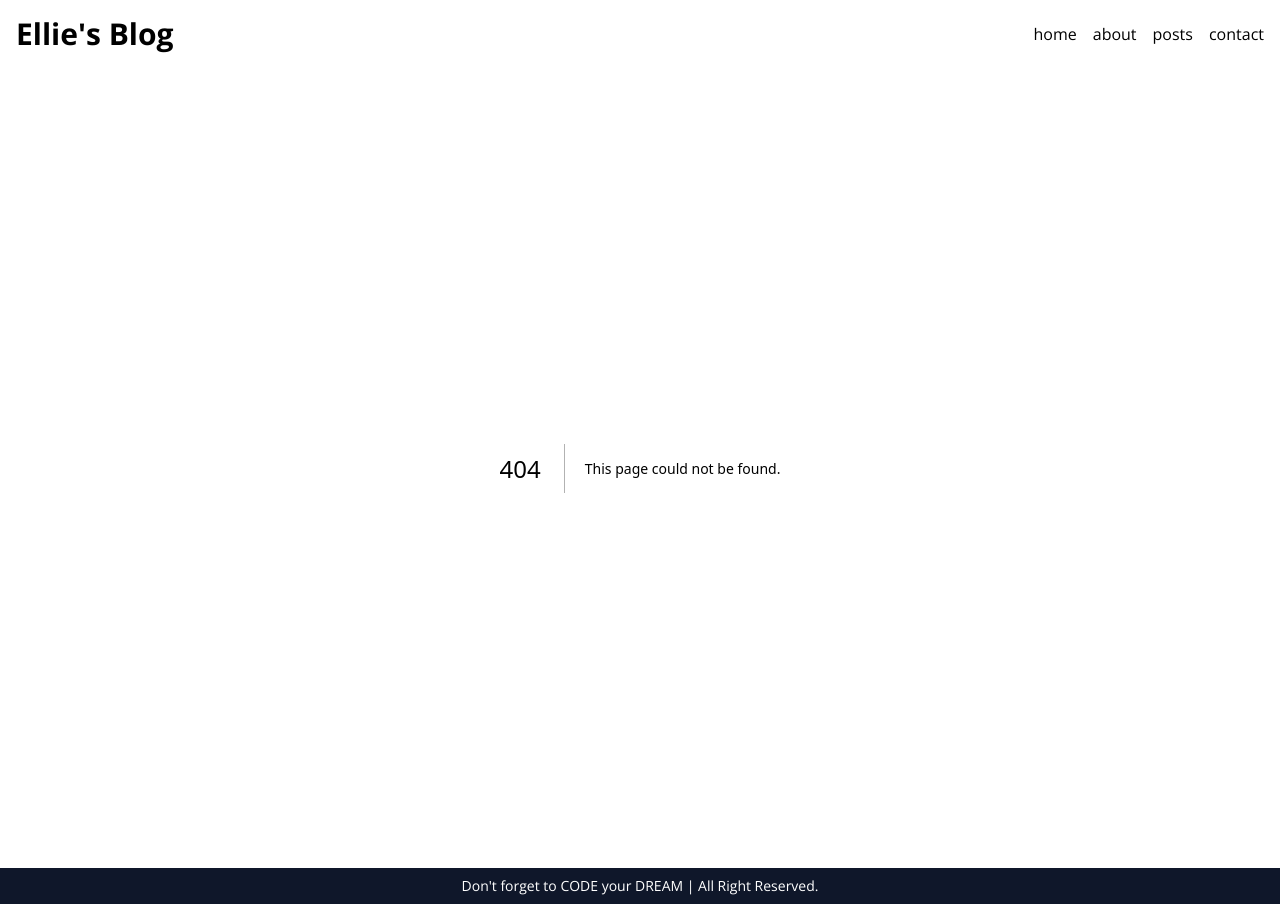
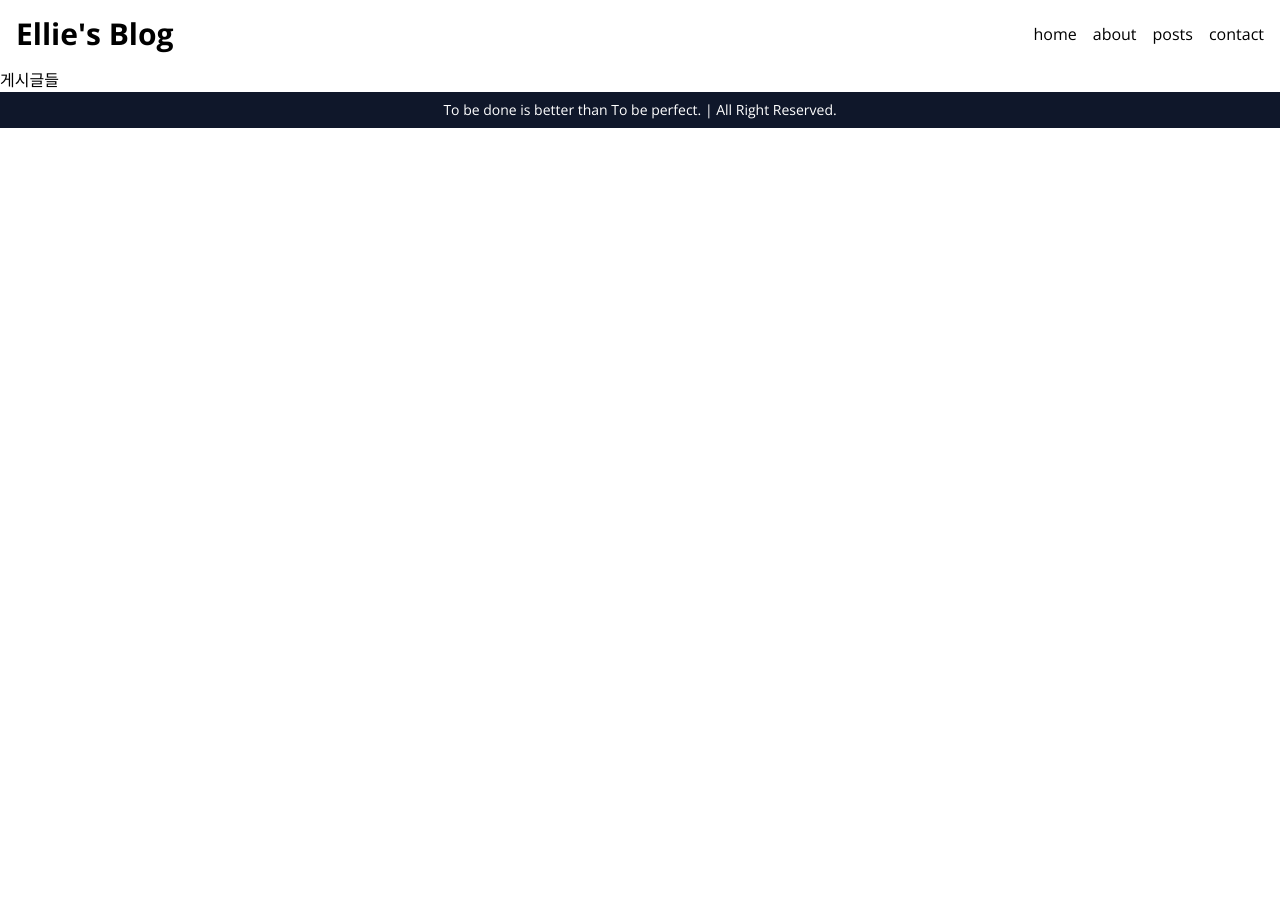
Before and after one commit to softmoca/softmoca, a Next.js app: page /posts in a window 1280 px wide. Before the commit this address had no page. After the commit the page ends 800 px from the top, so only its background shows below. Built offline with nearby package versions, Linux system fonts and the light colour scheme.

Commit message:
fea : header router

```diff
--- /dev/null
+++ b/src/app/about/page.tsx
@@ -0,0 +1,5 @@
+import React from "react";
+
+export default function Aboutpage() {
+  return <div>어바웃</div>;
+}
--- /dev/null
+++ b/src/app/contact/page.tsx
@@ -0,0 +1,5 @@
+import React from "react";
+
+export default function Contactpage() {
+  return <div>컨텍</div>;
+}
--- /dev/null
+++ b/src/app/posts/page.tsx
@@ -0,0 +1,5 @@
+import React from "react";
+
+export default function Postspage() {
+  return <div>게시글들</div>;
+}
--- a/src/components/Footer.tsx
+++ b/src/components/Footer.tsx
@@ -1,7 +1,7 @@
 export default function Footer() {
   return (
     <p className="bg-slate-900 text-white py-2 text-sm text-center">
-      {"Don't forget to CODE your DREAM | All Right Reserved."}
+      {"To be done is better than To be perfect. | All Right Reserved."}
     </p>
   );
 }
```
